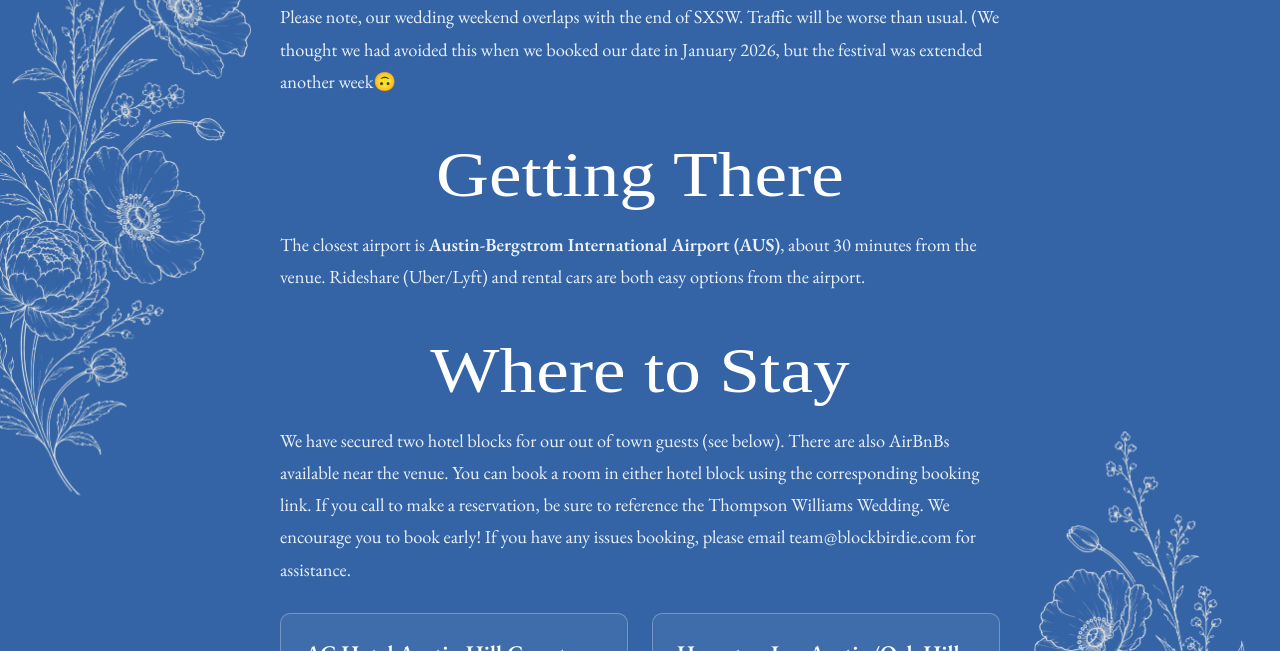
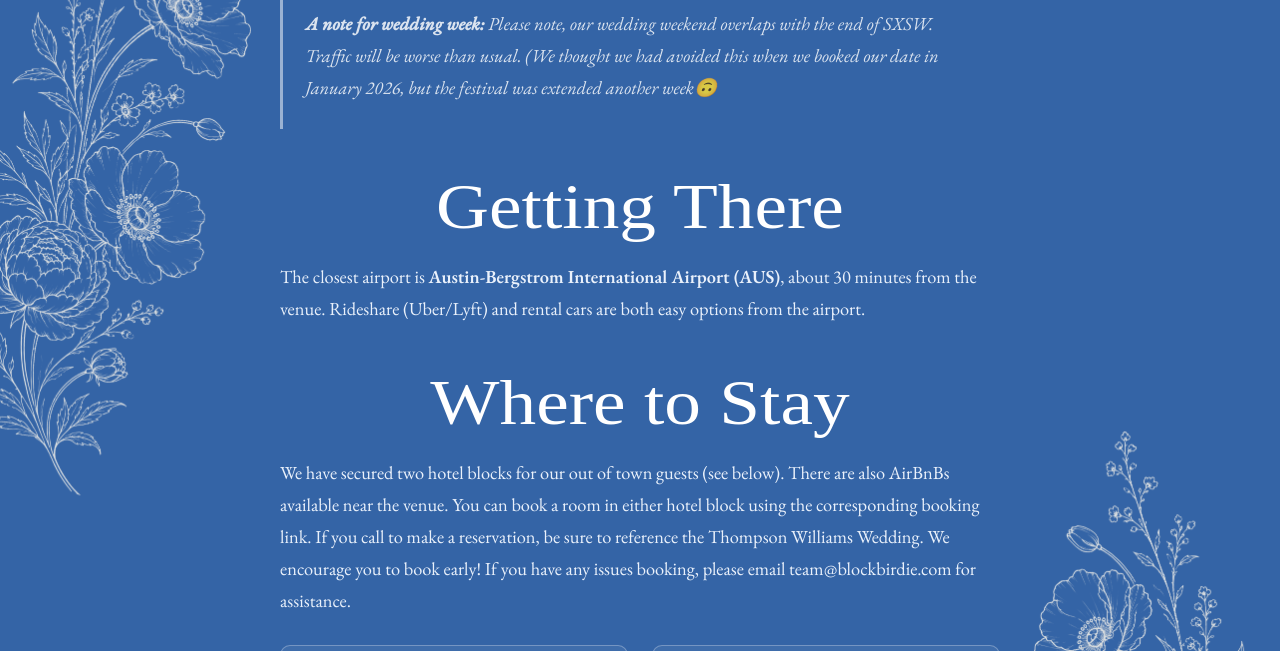
Before and after one commit to bjw7654/wedding-website, a Jekyll site: the page built from travel.md, in a window 1280 px wide and 900 px high, scrolled down 597 px, cut to the strip 249-900 px from the top of the window. Built offline with Jekyll 4.4.1, drawn with Linux system fonts in a browser that asks for light colours; some web fonts are replaced.

Commit message:
Update travel.md

```diff
--- a/travel.md
+++ b/travel.md
@@ -11,7 +11,7 @@ subtitle: How to get here and where to stay.
   <figcaption>Downtown Austin - Erin took this picture from the Hike and Bike trail</figcaption>
 </figure>
 
-Please note, our wedding weekend overlaps with the end of SXSW. Traffic will be worse than usual. (We thought we had avoided this when we booked our date in January 2026, but the festival was extended another week🙃
+> **A note for wedding week:** Please note, our wedding weekend overlaps with the end of SXSW. Traffic will be worse than usual. (We thought we had avoided this when we booked our date in January 2026, but the festival was extended another week🙃
 
 ## Getting There
 
```
